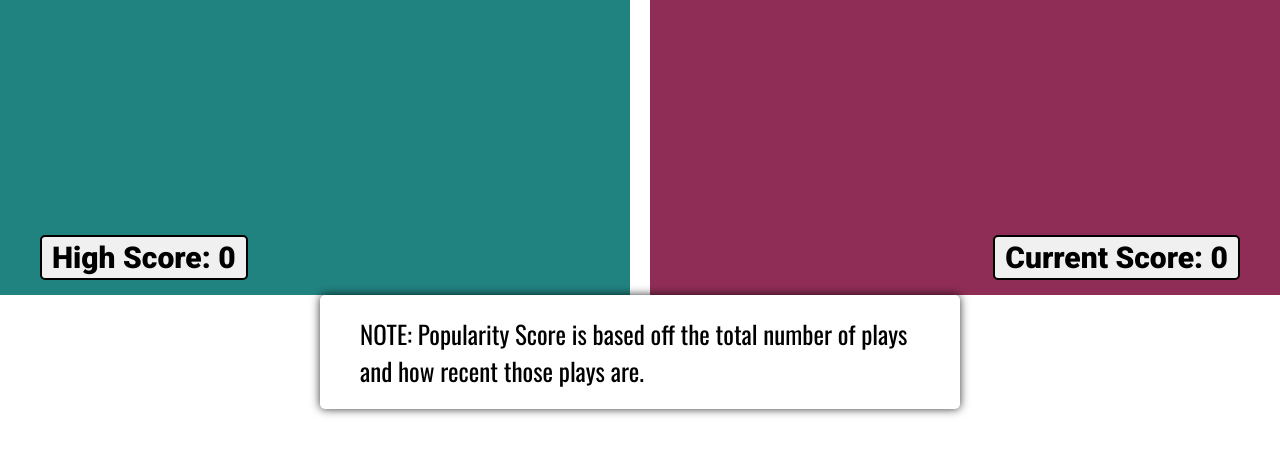
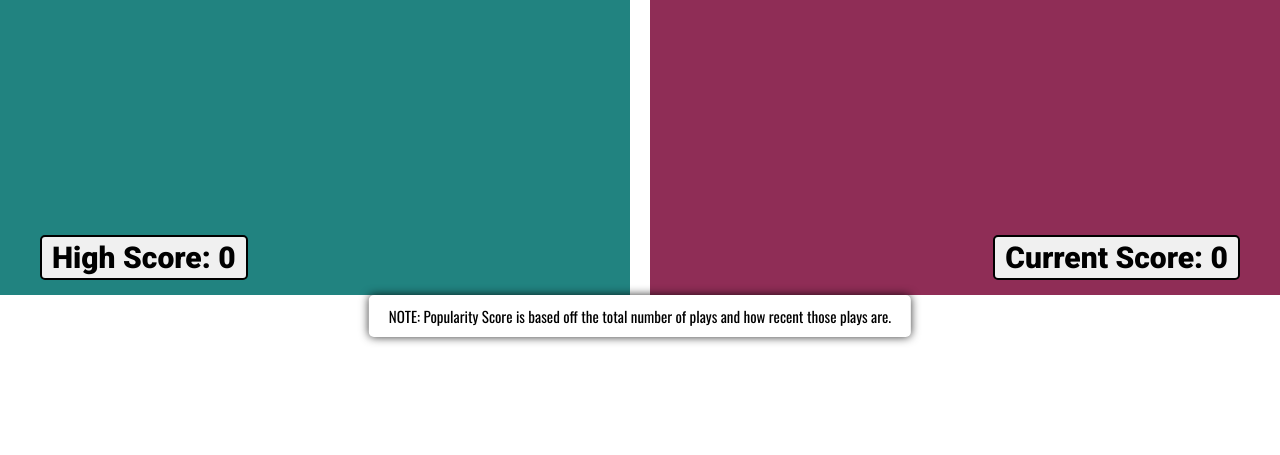
Before and after one commit to AlekAlvarez/Aleks-dev, a plain HTML site: page app/templates/game.html in a window 1280 px wide. Shown: the part 505-960 px from the top of the page. Drawn offline with nearby package versions, Linux system fonts and the light colour scheme; no server answers.

Commit message:
fixed note

```diff
--- a/app/static/styles/gameStyle.css
+++ b/app/static/styles/gameStyle.css
@@ -148,7 +148,7 @@ body {
     left: 50%;
     transform: translateX(-50%);
     background-color: white;
-    padding: 20px 40px;
+    padding: 10px 20px;
     border-radius: 5px;
     z-index: 3;
     box-shadow: 0 0 10px rgba(0, 0, 0, 0.8);
@@ -159,7 +159,8 @@ body {
     font-optical-sizing: auto;
     font-weight: 400;
     font-style: normal;
-    font-size: 25px;
+    font-size: 15px;
+    text-align: center;
 }
 
 /* Brighten and dim effect for the entire side */
```
